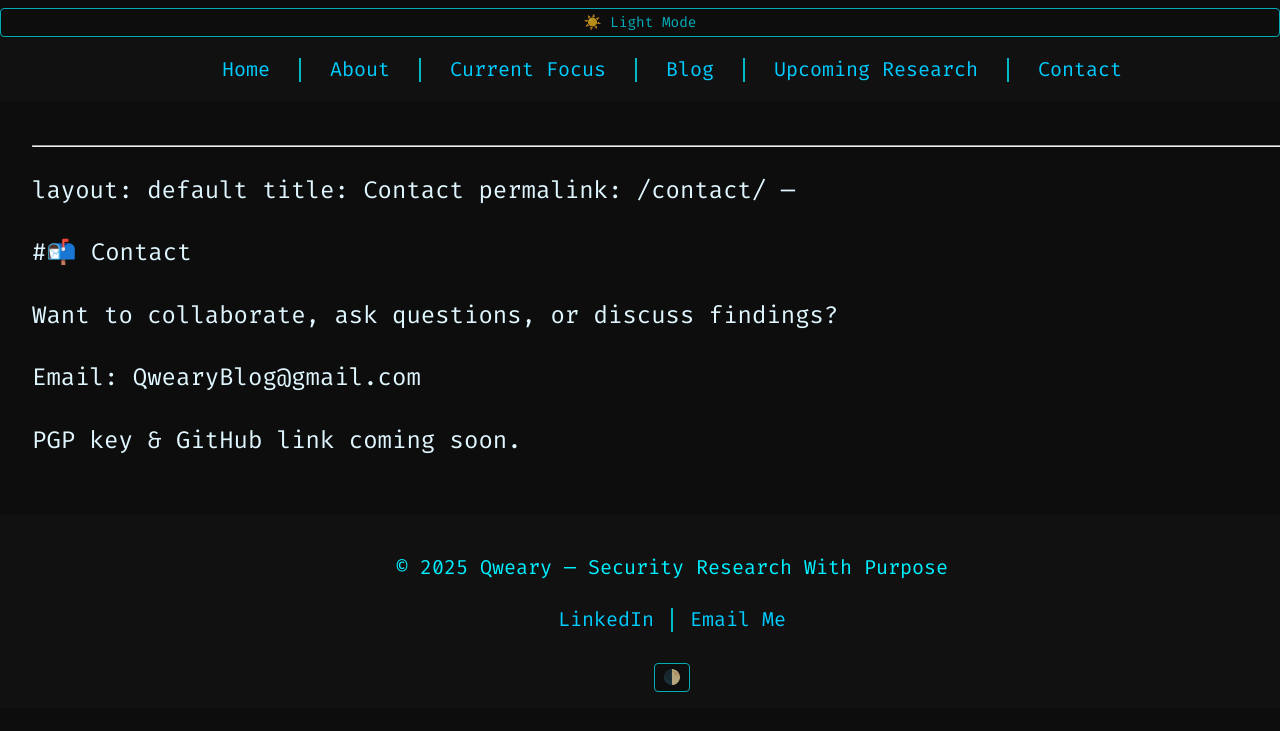
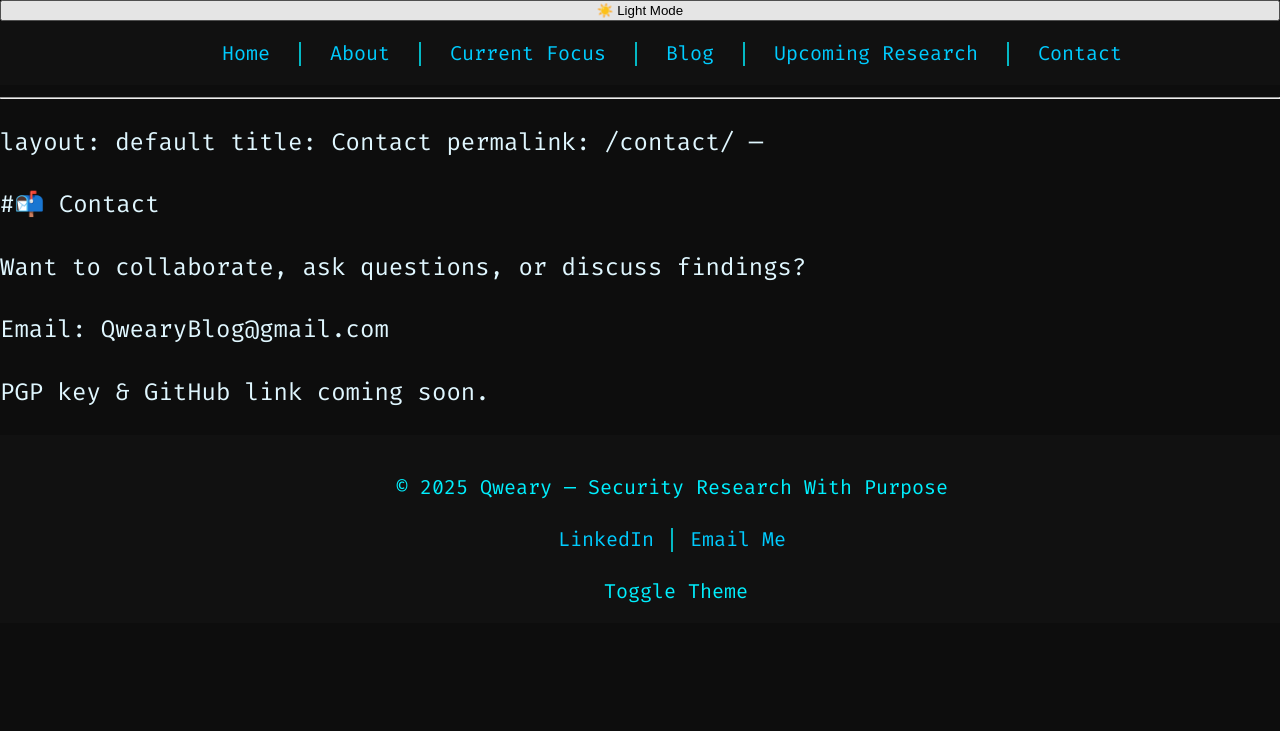
Before and after one commit to Qweary/Qweary.github.io, a Jekyll site: the page built from contact.md, in a window 1280 px wide. Shown: the top 731 px of the page. Built offline with Jekyll 4.4.1, drawn with Linux system fonts in a browser that asks for light colours; our own code applies the rules of GitHub Pages for plain Markdown files; a script that is not in the unit is left out.

Commit message:
theme again

```diff
--- a/_includes/footer.html
+++ b/_includes/footer.html
@@ -6,8 +6,6 @@
       <span class="footer-separator">|</span>
       <a href="mailto:qwearyblog@gmail.com">Email Me</a>
     </p>
-    <button id="theme-toggle" aria-label="Toggle Theme" style="margin-top: 0.5rem;">
-      🌓
-    </button>
+    <button id="theme-toggle" aria-label="Toggle theme">Toggle Theme</button>
   </div>
 </footer>
--- a/assets/css/style.css
+++ b/assets/css/style.css
@@ -44,30 +44,7 @@
   margin-top: 1rem;
 }
 
-/* Theme Toggle Button inside footer */
-#theme-toggle {
-  background: #0d0d0d;
-  color: #00f0ff;
-  border: 1px solid #00f0ff;
-  font-family: 'Fira Code', monospace;
-  cursor: pointer;
-  padding: 4px 8px;
-  font-size: 0.9rem;
-  border-radius: 4px;
-  opacity: 0.7;
-  transition: opacity 0.3s ease, transform 0.2s ease;
-  user-select: none;
-  margin-top: 0.5rem;
-}
-
-#theme-toggle:hover,
-#theme-toggle:focus {
-  opacity: 1;
-  transform: scale(1.1);
-  outline: none;
-}
-
-/* Light Theme */
+/* Light/Dark Theme Variables */
 :root[data-theme="light"] {
   --bg-color: #f9f9f9;
   --text-color: #222;
@@ -76,7 +53,6 @@
   --link-color: #007acc;
 }
 
-/* Dark Theme */
 :root[data-theme="dark"] {
   --bg-color: #0d0d0d;
   --text-color: #e0f7ff;
@@ -108,25 +84,12 @@ header, footer {
   width: 100%;
 }
 
-/* Main Content */
-main {
-  flex: 1;
-  padding: 2rem;
-  width: 100%;
-}
-
-/* Navigation separators using CSS only */
-nav {
-  display: inline-flex;
-  gap: 1.5rem;
-  justify-content: center;
-  flex-wrap: wrap;
-}
-
+/* Navigation */
 nav {
   display: flex;
   justify-content: center;
   gap: 1rem;
+  flex-wrap: wrap;
 }
 
 nav a {
@@ -147,7 +110,23 @@ a {
   text-decoration: none;
 }
 
-/* Responsive font scaling */
+/* Footer Theme Toggle Button */
+footer #theme-toggle {
+  background: none;
+  color: inherit;
+  border: none;
+  font-family: 'Fira Code', monospace;
+  font-size: inherit;
+  cursor: pointer;
+  padding: 0 0.5rem;
+  margin-left: 0.5rem;
+}
+
+footer #theme-toggle:hover {
+  text-decoration: underline;
+}
+
+/* Responsive Font */
 @media screen and (min-width: 1024px) {
   body {
     font-size: clamp(20px, 2vw, 24px);
```
